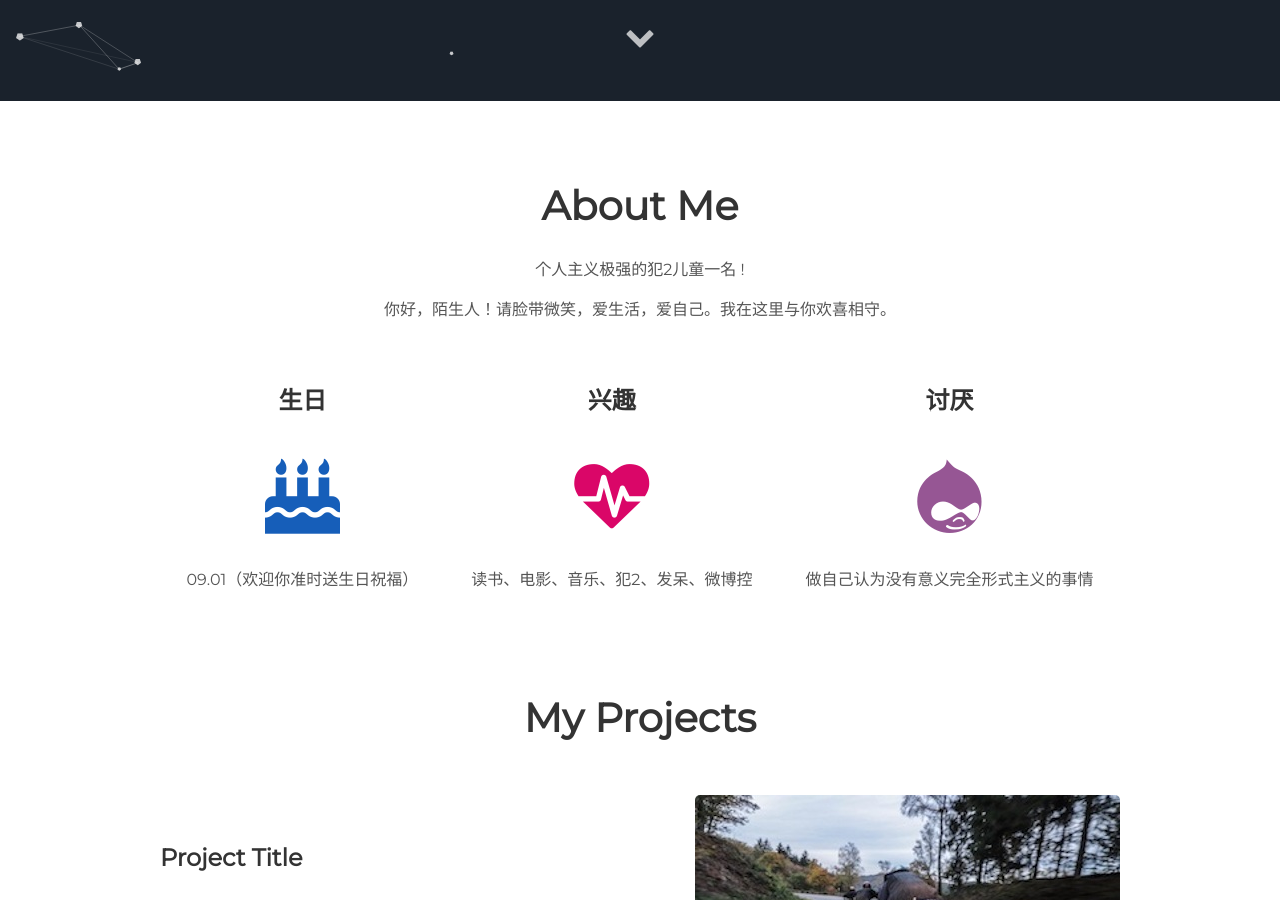
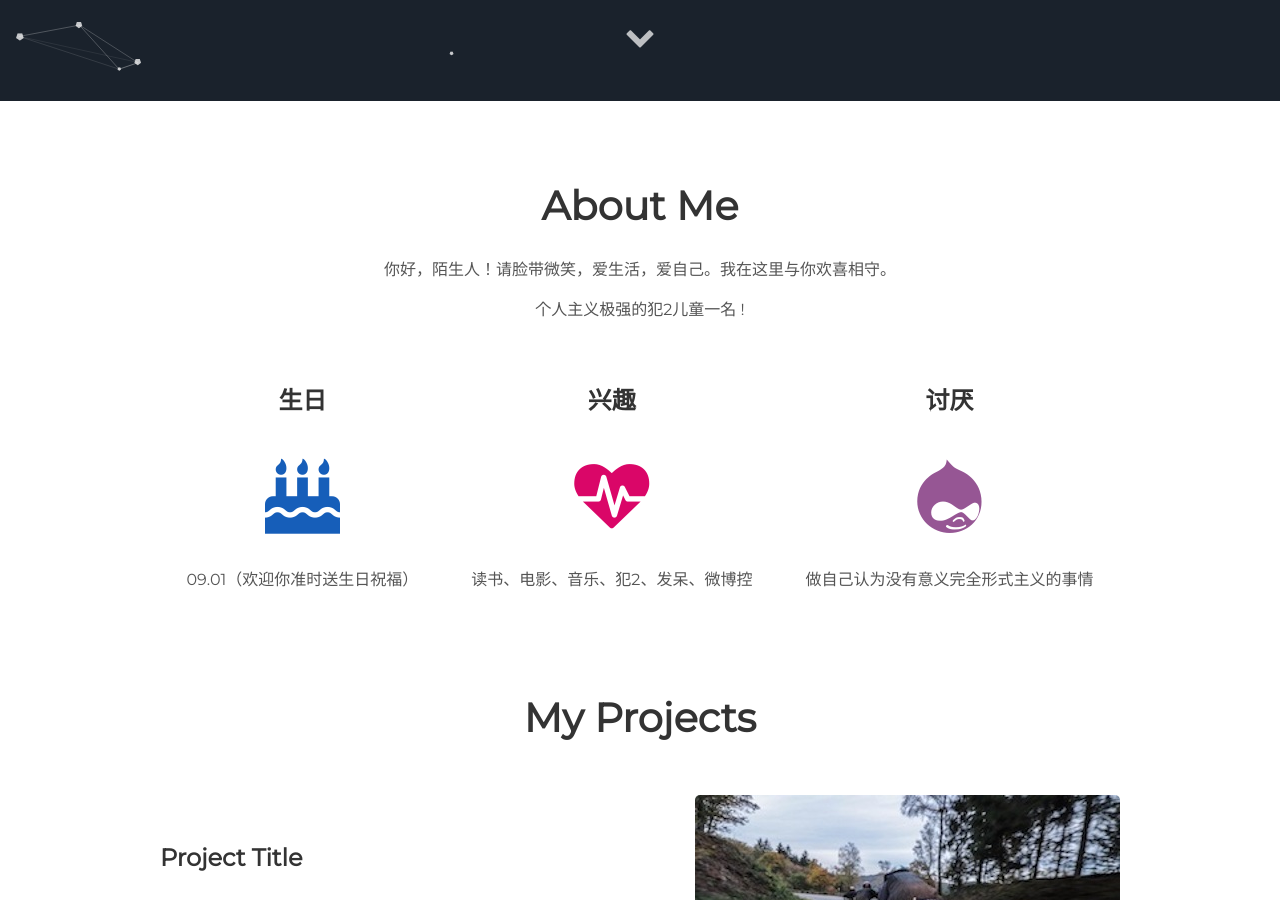
Before and after one commit to killahs/killahs.github.io, a Jekyll site: the page built from index.html, in a window 1280 px wide and 900 px high, scrolled down 799 px. Built offline with Jekyll 4.4.1, drawn with Linux system fonts in a browser that asks for light colours; some of the changed text lies outside the part shown.

```diff
--- a/_config.yml
+++ b/_config.yml
@@ -1,11 +1,10 @@
 # Site settings
-title: 𝒦𝒾𝓁𝓁𝒶𝒽
-description: 𝒦𝒾𝓁𝓁𝒶𝒽
+title: Perfect Killah Bolg - 你好，陌生人!
+description: Perfect Killah Bolg - 你好，陌生人!
 # baseurl: "/particle" # the subpath of your site, e.g. /blog
 # url: "localhost:3000" # the base hostname & protocol for your site e.g. http://willianjusten.com.br
 
 # User settings
-username: Smile Killah
+username: Perfect Killah
+user_title: Hello，Stranger !
 user_description: 个人主义极强的犯2儿童一名 !
-#user_description: 这短短的一生，我们最终都会失去。你不妨大胆一些，爱一个人，攀一座山，追一个梦。
-user_title: Hello，Stranger !
--- a/_includes/about.html
+++ b/_includes/about.html
@@ -1,7 +1,7 @@
 <div class="user-details">
     <h1> About Me </h1>
+    <p> 你好，陌生人！请脸带微笑，爱生活，爱自己。我在这里与你欢喜相守。</p>
     <p> {{site.user_description}} </p>
-    <p> 你好，陌生人！请脸带微笑，爱生活，爱自己。我在这里与你欢喜相守。</p>
 
 </div>
 <div class="user">
--- a/_includes/footer.html
+++ b/_includes/footer.html
@@ -1,6 +1,6 @@
 <footer class="footer">
     <p>&copy; {{site.username}}</p>
-    <p>Build with <span class="love">❤</span> by <a href="https://github.com/killahs">Smile Killah</a></p>
+    <p>Build with <span class="love">❤</span> by <a href="https://github.com/killahs">Perfect Killah</a></p>
 </footer>
 <script src="//cdn.jsdelivr.net/particles.js/2.0.0/particles.min.js"></script>
 <script src="{{ "/assets/js/sweet-scroll.min.js" | prepend: site.baseurl }}"></script>
--- a/_includes/header.html
+++ b/_includes/header.html
@@ -1,14 +1,16 @@
 <div id="particles-js">
     <div class="header">
         <h1>
-            <span class="site-title">{{site.username}}</span>
+            <!--<span class="site-title">{{site.username}}</span>-->
+            <span class="site-title">Smile Killah</span>
             <span class="site-description">{{site.user_title}}</span>
         </h1>
         <div class="header-icons">
             <a aria-label="Send email" href="mailto:443890800@qq.com"><i class="icon fa fa-envelope"></i></a>
+            <a aria-label="My Github" target="_blank" href="https://github.com/killahs"><i class="icon fa fa-github-alt" aria-hidden="true"></i></a>
             <a aria-label="My NetEase Cloud" target="_blank" href="https://music.163.com/#/user/home?id=288716500"><i class="icon fa fa-music" aria-hidden="true"></i></a>
             <a aria-label="My Weibo" target="_blank" href="https://weibo.com/killahs"><i class="icon fa fa-weibo" aria-hidden="true"></i></a>
-            <a aria-label="My Github" target="_blank" href="https://github.com/killahs"><i class="icon fa fa-github-alt" aria-hidden="true"></i></a>
+            <a aria-label="My Bibili" target="_blank" href="https://github.com/killahs"><i class="icon fa fa-github-alt" aria-hidden="true"></i></a>
         </div>
         <div class="header-links">
             <a class="link" href="#about" data-scroll>About Me</a>
--- a/_includes/projects.html
+++ b/_includes/projects.html
@@ -8,11 +8,11 @@
   <div class="contents">
     <h3> Project Title </h3>
     <ul>
-      <li> smile-plus-back-modules </li>
+      <li> aevo-plus-back-modules </li>
     </ul>
-    <p>&nbsp;&nbsp;&nbsp;&nbsp;&nbsp;&nbsp;&nbsp;&nbsp;smile-plus-back-modules 基于Spring Boot 2.x 的多模块管理后台服务。</p>
+    <p>&nbsp;&nbsp;&nbsp;&nbsp;&nbsp;&nbsp;&nbsp;&nbsp;aevo-plus-back-modules 基于Spring Boot 2.x 的多模块管理后台服务。</p>
     <p>&nbsp;&nbsp;&nbsp;&nbsp;&nbsp;&nbsp;&nbsp;&nbsp;涉及技术：Spring Boot 2.x、Spring Security、JWT、Spring Data JPA+Mybatis-Plus、Redis、Elasticsearch、Activiti、分布式限流、同步锁、验证码、SnowFlake雪花ID生成。集成功能：动态权限管理、数据权限、代码生成、日志记录、定时任务、第三方账号、短信登录。</p>
-    <a class="project-link" href="https://github.com/killahs/smile-plus-back-modules" style="font-size: 14px;">Check it out</a>
+    <a class="project-link" href="https://github.com/killahs/aevo-plus-back-modules" style="font-size: 14px;">Check it out</a>
   </div>
 </div>
 <div class="user-projects">
```
